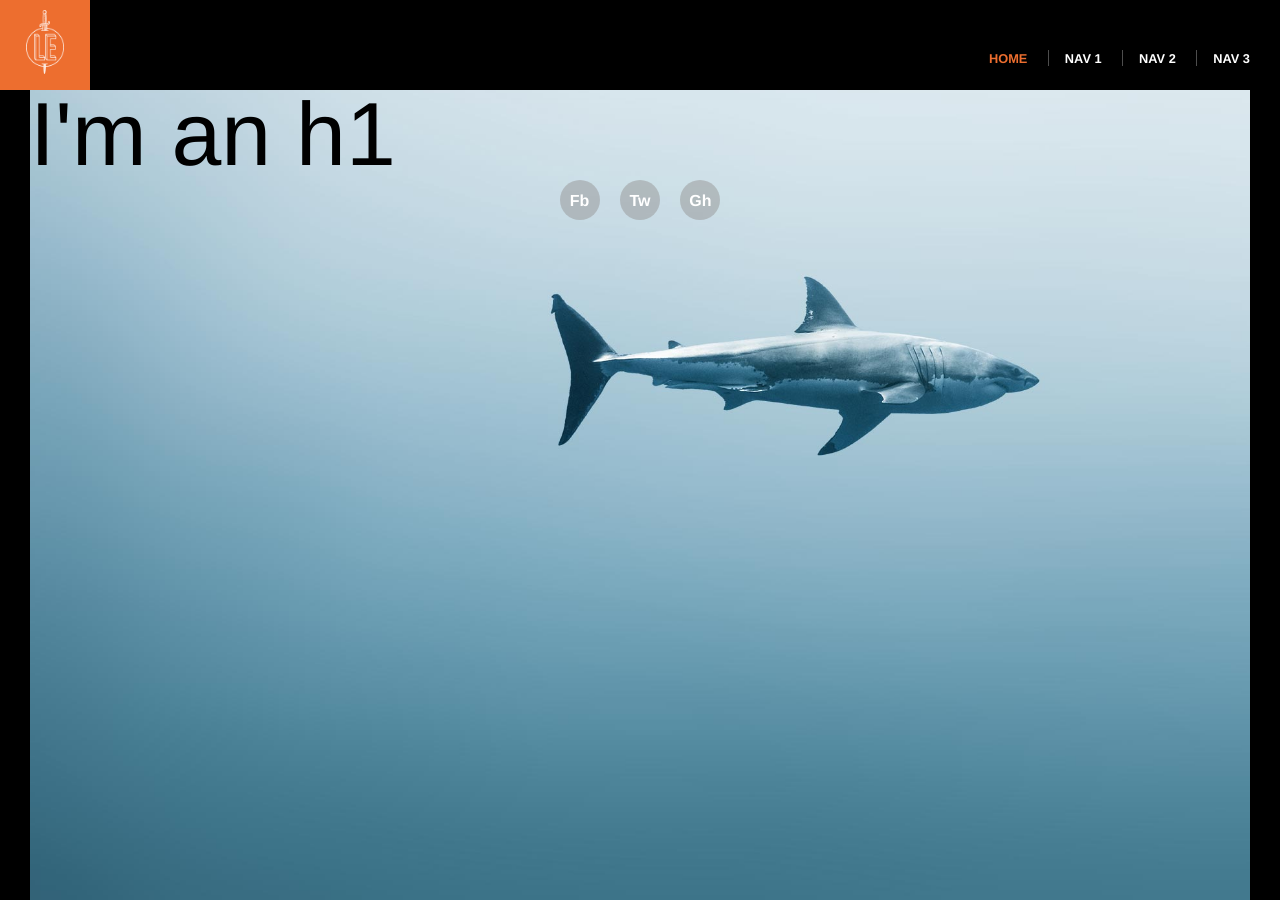
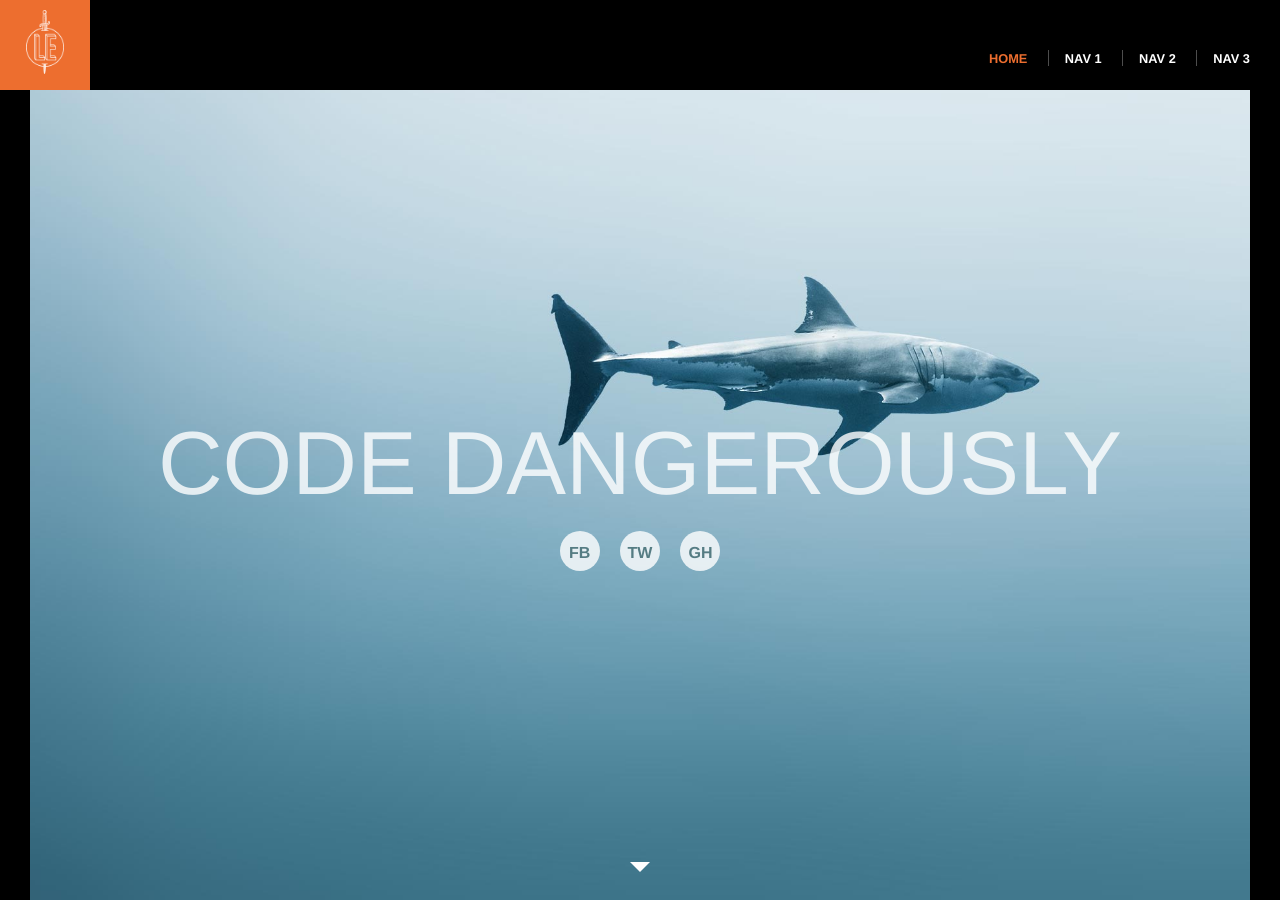
Before and after one commit to GideonBrimleaf/GideonBrimleaf.github.io, a Jekyll site: the page built from index.html, in a window 1280 px wide and 900 px high. Built offline with Jekyll 4.4.1, drawn with Linux system fonts in a browser that asks for light colours.

Commit message:
Homepage stylings added

```diff
--- a/css/main.css
+++ b/css/main.css
@@ -13,8 +13,16 @@ h1 {
   margin-top: 0;
 }
 
+p {
+  line-height: 1.5;
+}
+
 a {
-  color: #f00;
+  color: #6397b5;
+}
+
+h2 {
+  font-size: 2em;
 }
 
 h2 ~ p {
@@ -125,6 +133,7 @@ h2 ~ p {
 }
 
 /* HERO STYLES */
+
 .full-hero {
   background-color: #c7dbfc;
   background-size: cover;
@@ -133,9 +142,75 @@ h2 ~ p {
   padding-top: 10vh;
 }
 
+.full-hero:after {
+  bottom: 2vh;
+  border: 10px solid;
+  border-color: #fff transparent transparent;
+  content: "";
+  height: 0;
+  left: 50%;
+  position: absolute;
+  transform: translate(-50%, 0);
+  width: 0;
+}
+
 .hero-home {
   background-image: url(/images/shark.jpg);
 }
+
+.hero-content {
+  color: #fff;
+  position: relative;
+  text-align: center;
+  text-transform: uppercase;
+  top: 50%;
+  transform: translate(0, -50%);
+  }
+
+.hero-content h1 {
+  color: rgba(255, 255, 255, 0.8);
+  font-size: 7vw;
+  margin-bottom: 0.25em;
+}
+
+.hero-content .social-link {
+  background-color: rgba(255, 255, 255, 0.8);
+  color: #557c83;
+}
+
+.hero-content .social-link:hover {
+  background-color: #000;
+  color: #fff;
+}
+
+/* HOMEPAGE STYLES */
+.home-section {
+margin: 6rem auto;
+max-width: 980px;
+width: 90vw;
+}
+
+.home-section h2 {
+margin-bottom: 1.5rem;
+text-align: center;
+}
+
+.home-callout {
+background-color: #000;
+color: #fff;
+padding: 7vh 0;
+}
+
+.callout-title {
+font-size: 5.75vw;
+text-align: right;
+text-transform: uppercase;
+}
+
+.callout-copy {
+  font-size: 0.8rem;
+}
+
 
 
 /* SOCIAL STYLES */
@@ -177,32 +252,36 @@ h2 ~ p {
 }
 
 .bio-box {
-  border: 1px solid black;
   box-sizing: border-box;
   float: left;
   font-size: 1rem;
-  margin: 40px 1% 0;
-  padding: 2%;
-  width: 23%;
+  margin: 6rem 0 0;
+  padding: 0 3%;
+  width: 33%;
 }
+
 
 .bio-box h3 {
   color: #fff;
   font-size: 1.5em;
   margin: -40px 0 1em;
   text-align: center;
+  text-transform: uppercase;
 }
+
 
 .bio-box img {
   width: 100%;
 }
 
-.bio-box .social-link {display: block;
-  margin: 2em 0 1em;
+.bio-box .social-link {
+display: block;
+margin: 2em auto 1em;
 }
 
+
 .bio-copy {
-  font-size: 1em;
+  font-size: 0.75em;
 }
 
 .bio-copy a {
--- a/index.html
+++ b/index.html
@@ -1,8 +1,10 @@
 ---
 layout: default
 ---
+
 <div class="full-hero hero-home">
-  <h1>I'm an h1</h1>
+  <div class="hero-content">
+    <h1>CODE DANGEROUSLY</h1>
     <ul class="social-list">
     <li>
     <a href="https://example.com/" class="social-link">Fb</a>
@@ -15,6 +17,8 @@ layout: default
     </li>
     </ul>
   </div>
+</div>
+
 <div class="home-callout">
   <h1 class="callout-title">The Learn Enough Story</h1>
   <div class="callout-copy">
@@ -46,6 +50,7 @@ layout: default
     </p>
   </div>
 </div>
+
 <div class="home-section">
   <h2>THE FOUNDERS</h2>
   <p>
@@ -54,6 +59,7 @@ layout: default
   sophistication taught by the Learn Enough tutorials can benefit at least a
   billion people, and probably more.
   </p>
+
   <div class="bio-wrapper">
     <div class="bio-box">
       <img src="https://placekitten.com/g/400/400">
@@ -67,13 +73,13 @@ layout: default
         Michael is the creator of the
         <a href="https://www.railstutorial.org/">Ruby on Rails
         Tutorial</a> and principal author of the
-      <a href="https://learnenough.com/"> Learn Enough to Be Dangerous</a>
-      introductory sequence.
+        <a href="https://learnenough.com/">
+        Learn Enough to Be Dangerous</a> introductory sequence.
         </p>
         <p>
         Michael is also notorious as the founder of
-      <a href="http://tauday.com/">Tau Day</a> and author of
-      <a href="http://tauday.com/tau-manifesto"><em>The Tau
+        <a href="http://tauday.com/">Tau Day</a> and
+        author of <a href="http://tauday.com/tau-manifesto"><em>The Tau
         Manifesto</em></a>, but rumors that he's secretly a supervillain are
         slightly exaggerated.
         </p>
```
Lines whose indentation alone changed are shown as unchanged.
